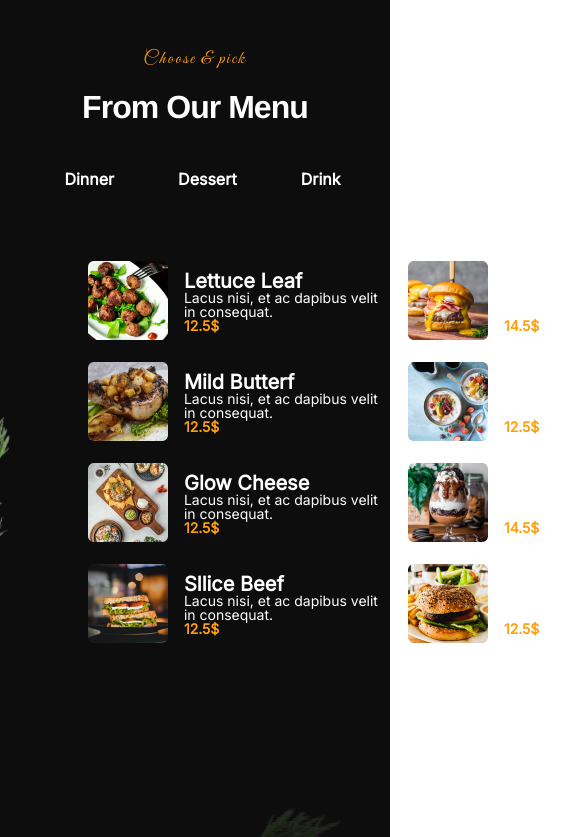
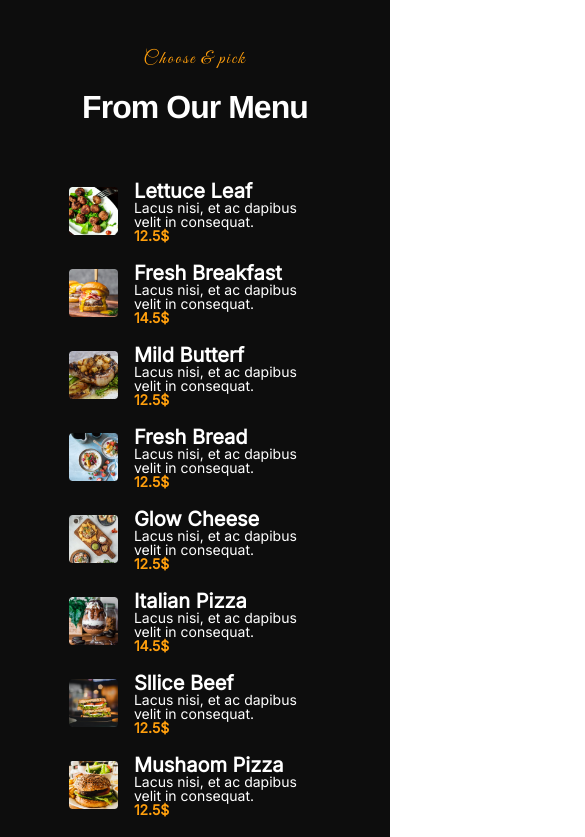
Before and after one commit to Elen-pollyc137/Elite-food-restaurant, a Next.js app: page / in a window 390 px wide. Shown: the part 5940-6777 px from the top of the page, 585 px wide, since content can reach past the window. Built offline with nearby package versions, Linux system fonts and the light colour scheme.

Commit message:
refecto: Refatorar o componete MeetOurCheef

```diff
--- a/src/styles-page/MeetOurCheef/styles.module.scss
+++ b/src/styles-page/MeetOurCheef/styles.module.scss
@@ -14,6 +14,10 @@
   align-items: center;
   justify-content: center;
   flex-direction: column;
+  @media screen and (max-width: 767px) {
+    display: flex;
+    align-items: center;
+  }
 }
 .box_title {
   display: flex;
@@ -40,4 +44,7 @@
 .img {
   height: 19.5rem;
   padding: 1rem;
+  @media screen and (max-width: 767px) {
+    height: 10rem;
+  }
 }
--- a/src/styles-page/OurMenu/styles.module.scss
+++ b/src/styles-page/OurMenu/styles.module.scss
@@ -30,13 +30,23 @@
       color: #ff9f0d;
     }
   }
+  @media screen and (max-width: 767px) {
+    display: none;
+  }
 }
 .img {
   height: 20rem;
+  @media screen and (max-width: 767px) {
+    display: none;
+  }
 }
 .box_cards {
   display: flex;
   align-items: center;
+  @media screen and (max-width: 767px) {
+    display: flex;
+    flex-direction: column;
+  }
 }
 .box_options {
   display: grid;
@@ -44,6 +54,10 @@
   color: var(--white);
 
   padding: 2rem;
+  @media screen and (max-width: 767px) {
+    display: flex;
+    flex-direction: column;
+  }
 }
 .option {
   display: flex;
@@ -51,9 +65,13 @@
   font-size: 0.875rem;
   padding: 0.625rem;
   font-family: var(--inter);
+
   img {
     height: 4.9375rem;
     margin-right: 1rem;
+    @media screen and (max-width: 767px) {
+      height: 3rem;
+    }
   }
   h3 {
     font-weight: 600;
```
